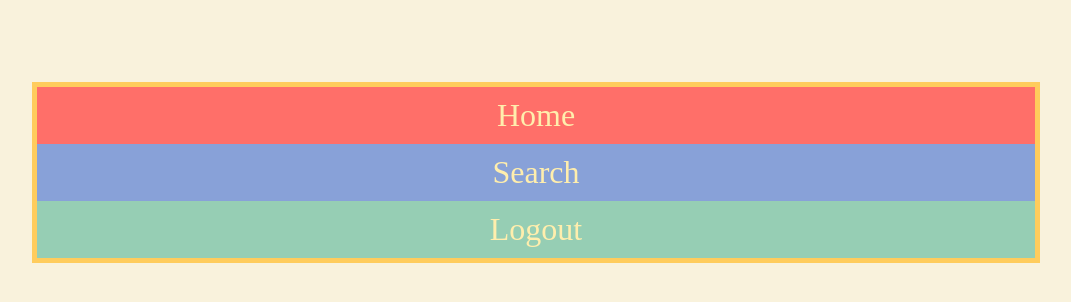
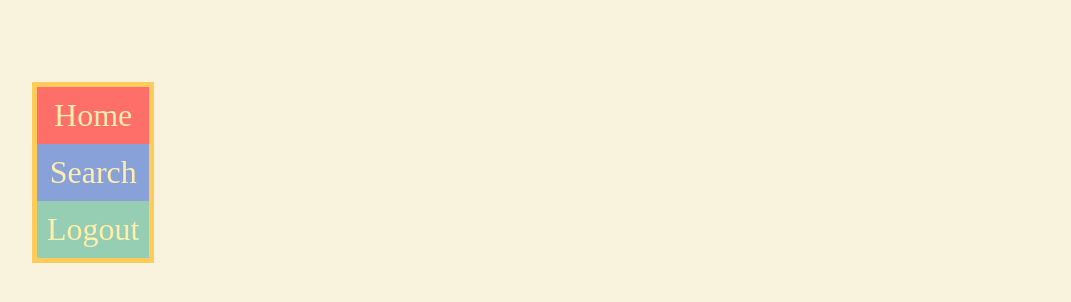
Before and after one commit to rcwhite29/jour352, a plain HTML site: page class/flexbox-exercises/flexbox-exercises/exercise-2/index.html in a window 1280 px wide. Shown: the part 672-974 px from the top of the page, without its empty margins (104-1175 px from the left). Drawn offline with Linux system fonts and the light colour scheme; a web font is replaced by a local one.

Commit message:
hkgdljgfkljgxkhfx

```diff
--- a/class/flexbox-exercises/flexbox-exercises/exercise-1/style.css
+++ b/class/flexbox-exercises/flexbox-exercises/exercise-1/style.css
@@ -1,3 +1,4 @@
 .container {
 	border: 5px solid #ffcc5c;
+	display: inline-flex;
 }
--- a/class/flexbox-exercises/flexbox-exercises/exercise-2/style.css
+++ b/class/flexbox-exercises/flexbox-exercises/exercise-2/style.css
@@ -9,4 +9,6 @@ img:first-of-type {
 
 .container {
 	border: 5px solid #ffcc5c;
+	display: inline-flex;
+	flex-direction: column;
 }
--- a/class/flexbox-exercises/flexbox-exercises/exercise-3/style.css
+++ b/class/flexbox-exercises/flexbox-exercises/exercise-3/style.css
@@ -1,5 +1,7 @@
 .container {
 	border: 5px solid #ffcc5c;
+	display: flex;
+	flex-wrap: wrap;
 }
 
 .container div {
```
